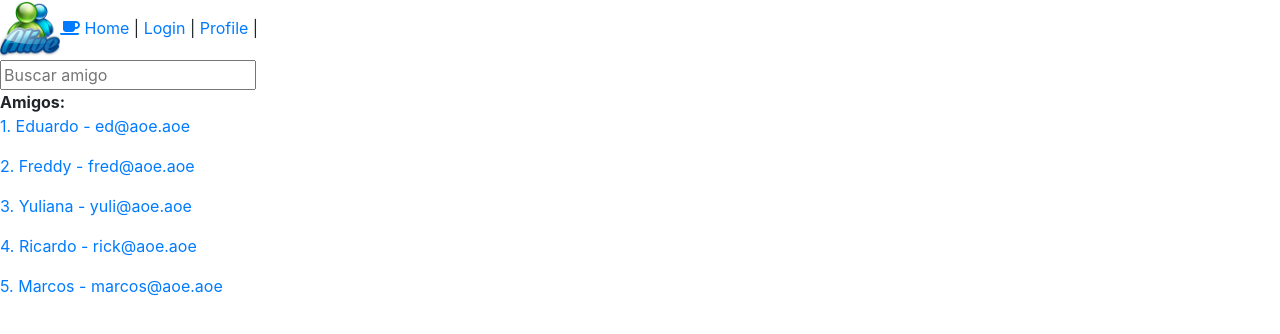
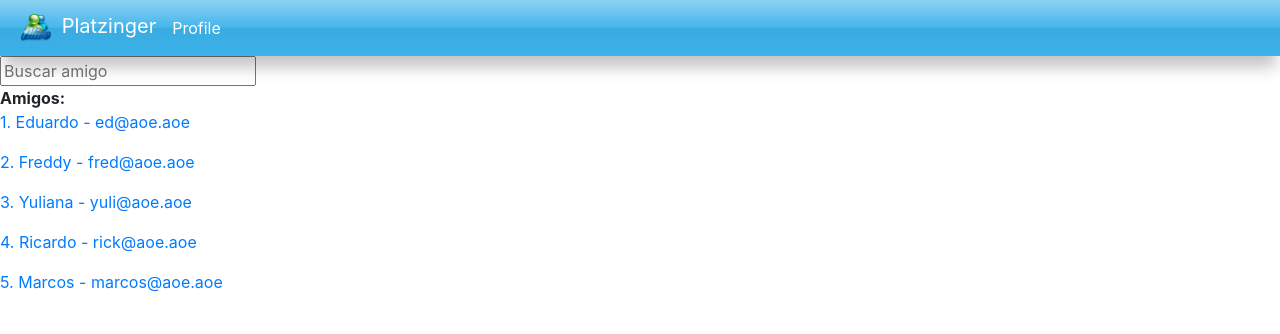
Before and after one commit to suga0828/platzinger, an Angular app: page / in a window 1280 px wide. Shown: the top 334 px of the page. Built offline with nearby package versions, Linux system fonts and the light colour scheme.

Commit message:
Other fontawesome settings

```diff
--- a/package.json
+++ b/package.json
@@ -22,6 +22,8 @@
     "@angular/router": "^6.1.0",
     "@fortawesome/angular-fontawesome": "^0.3.0",
     "@fortawesome/fontawesome-svg-core": "^1.2.7",
+    "@fortawesome/free-brands-svg-icons": "^5.4.2",
+    "@fortawesome/free-regular-svg-icons": "^5.4.2",
     "@fortawesome/free-solid-svg-icons": "^5.4.2",
     "bootstrap": "^4.1.3",
     "core-js": "^2.5.4",
--- a/src/app/app.module.ts
+++ b/src/app/app.module.ts
@@ -14,6 +14,13 @@ import { SearchPipe } from './pipes/search.pipe';
 import { FormsModule } from '@angular/forms';
 
 import { FontAwesomeModule } from '@fortawesome/angular-fontawesome';
+import { library } from '@fortawesome/fontawesome-svg-core';
+import { faCoffee } from '@fortawesome/free-solid-svg-icons';
+import { faTwitter } from '@fortawesome/free-brands-svg-icons';
+import { faCalendar } from '@fortawesome/free-regular-svg-icons';
+
+// Add an icon to the library for convenient access in other components
+library.add(faCoffee, faTwitter, faCalendar);
 
 @NgModule({
   declarations: [
--- a/src/app/menu/menu.component.css
+++ b/src/app/menu/menu.component.css
@@ -1,3 +1,33 @@
 #brand {
-	width: 60px;
+	width: 40px;
+	padding: 5px !important;
+	border-top: none !important;
+	border-right: none !important;
 }
+
+#menuContainer {
+	background: #8dd2f3;
+
+	background: -webkit-linear-gradient(top, #add2f3 0%, #43b5eb 50%, #39abe1 51%, #3cb2ea 100%);
+	   background: -moz-linear-gradient(top, #8dd2f3 0%, #43b5eb 50%, #39abe1 51%, #3cb2ea 100%);
+		background: -ms-linear-gradient(top, #8dd2f3 0%, #43b5eb 50%, #39abe1 51%, #3cb2ea 100%);
+		 background: -o-linear-gradient(top, #8dd2f3 0%, #43b5eb 50%, #39abe1 51%, #3cb2ea 100%);
+			background: linear-gradient(to bottom, #8dd2f3 0%, #43b5eb 50%, #39abe1 51%, #3cb2ea 100%);
+
+	-ms-filter: progid:DXImageTransform.Microsoft.gradient(startColorstr='#8dd2f3', endColorstr='#3cb2ea', GradientType=0);
+	filter: progid:DXImageTransform.Microsoft.gradient(startColorstr='#8dd2f3', endColorstr='#3cb2ea', GradientType=0);
+
+	-webkit-box-shadow: 0px 15px 15px -4px rgba(0, 0, 0, 0.24);
+	   -moz-box-shadow: 0px 15px 15px -4px rgba(0, 0, 0, 0.24);
+			box-shadow: 0px 15px 15px -4px rgba(0, 0, 0, 0.24);
+
+	height: 56px;
+}
+
+#menuContainer > .navbar-brand,
+#menuContainer > ul.navbar-nav > li.nav-item > a {
+	color: white !important;
+	cursor: default !important;
+	border-radius: 1px solid white !important;
+	display: inline-block !important;
+}
--- a/src/app/menu/menu.component.html
+++ b/src/app/menu/menu.component.html
@@ -1,9 +1,25 @@
-<nav>
-	<img id="brand" src="assets/img/logo_live.png" alt="Platzinger Brand">
-	<a routerLink="/home">
-		<fa-icon [icon]="faCoffee"></fa-icon>
-		Home
-	</a> |
-	<a routerLink="/login">Login </a> |
-	<a routerLink="/profile">Profile </a> |
+<nav id="menuContainer" class="navbar navbar-expand-lg navbar-light bg-light">
+	<a class="navbar-brand" routerLink="/home">
+		<img id="brand" src="assets/img/logo_live.png" alt="Platzinger Brand">
+		Platzinger
+	</a>
+	<ul class="navbar-nav">
+		<li class="nav-item active">
+			<a routerLink="/profile">
+				Profile
+			</a>
+		</li>
+		<!-- <li class="nav-item">
+			<a routerLink="/login">
+				<fa-icon [icon]="['fab', 'twitter']" size="lg"  flip="both" [pulse]="true"></fa-icon>
+				Login
+			</a> |
+		</li>
+		<li class="nav-item">
+			<a routerLink="/profile">
+				<fa-icon [icon]="['far', 'calendar']" [fixedWidth]="true" [spin]="isSyncAnimated" (click)="isSyncAnimated=!isSyncAnimated"></fa-icon>
+				Profile
+			</a> |
+		</li> -->
+	</ul>
 </nav>
--- a/src/app/menu/menu.component.ts
+++ b/src/app/menu/menu.component.ts
@@ -1,6 +1,4 @@
 import { Component, OnInit } from '@angular/core';
-
-import { faCoffee } from '@fortawesome/free-solid-svg-icons';
 
 @Component({
   selector: 'app-menu',
@@ -9,8 +7,6 @@ import { faCoffee } from '@fortawesome/free-solid-svg-icons';
 })
 export class MenuComponent implements OnInit {
 
-	faCoffee = faCoffee;
-
 	constructor() { }
 
 	ngOnInit() { }
```
Also changed, not shown: 1 other file (tests, documents, lock files or other folders).
